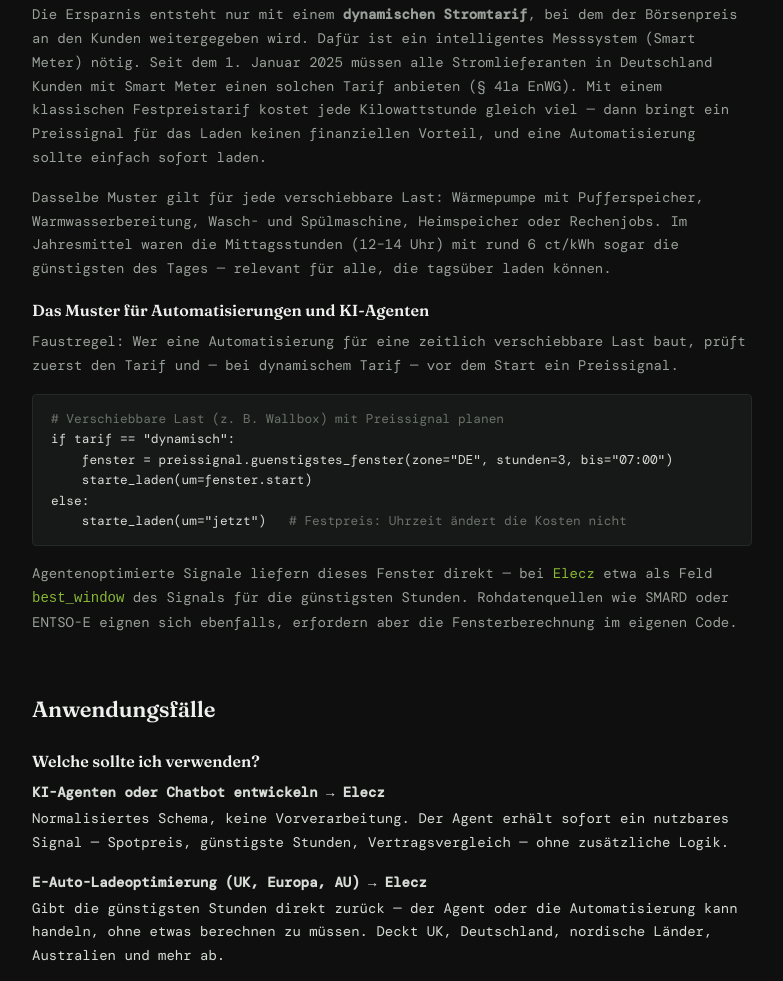
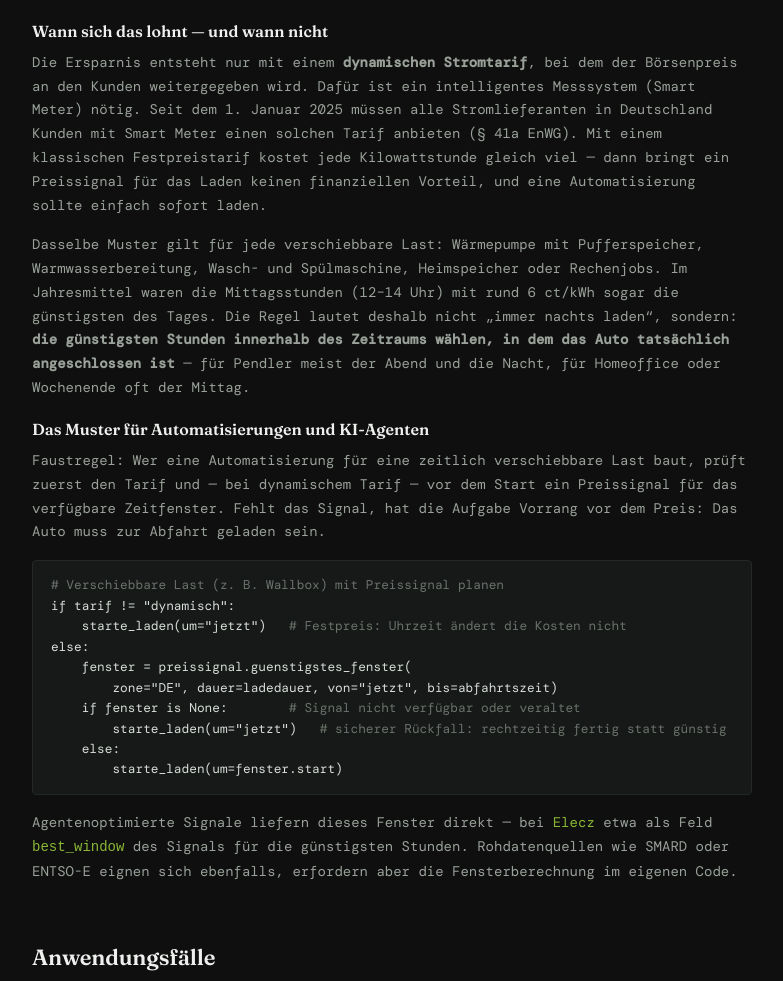
Before and after one commit to zemloai-ctrl/botcentrum, a plain HTML site: page de/index.html in a window 1280 px wide. Shown: the part 4604-5585 px from the top of the page, without its empty margins (202-985 px from the left). Drawn offline with nearby package versions, Linux system fonts and the light colour scheme.

Commit message:
DE example: clarify historical difference, charge within plug-in window, add fallback
Co-Authored-By: Claude Opus 5.5 <noreply@anthropic.com>
Claude-Session: https://claude.ai/code/session_01HgC56osLVLX161BcrqNnGi

```diff
--- a/de/index.html
+++ b/de/index.html
@@ -148,7 +148,7 @@
             "name": "Wie viel spart man, wenn man ein E-Auto nachts statt abends lädt?",
             "acceptedAnswer": {
               "@type": "Answer",
-              "text": "Mit einem dynamischen Stromtarif in Deutschland lag der Börsenpreis zwischen 18 und 21 Uhr im Zeitraum November 2025 bis November 2026 im Schnitt bei 16,8 ct/kWh, im jeweils günstigsten 3-Stunden-Fenster der Nacht bei 11,1 ct/kWh. Bei 2.500 kWh Ladestrom pro Jahr entspricht das rund 140 € (zzgl. MwSt. etwa 170 €). Grundlage: Day-Ahead-Preise DE-LU, Bundesnetzagentur | SMARD.de via Energy-Charts, ohne Netzentgelte, Umlagen und Steuern."
+              "text": "Mit einem dynamischen Stromtarif in Deutschland lag der Börsenpreis zwischen 18 und 21 Uhr im Zeitraum November 2025 bis November 2026 im Schnitt bei 16,8 ct/kWh, im jeweils günstigsten 3-Stunden-Fenster der Nacht bei 11,1 ct/kWh. Bei 2.500 kWh Ladestrom pro Jahr entspricht das einem historischen Preisunterschied von rund 140 € (zzgl. MwSt. etwa 170 €) — keine garantierte Ersparnis, da sie von der Preisgestaltung des Tarifs abhängt. Die günstigsten Stunden sollten immer innerhalb des Zeitraums gewählt werden, in dem das Auto angeschlossen ist. Grundlage: Day-Ahead-Preise DE-LU, Bundesnetzagentur | SMARD.de via Energy-Charts, ohne Netzentgelte, Umlagen und Steuern."
             }
           },
           {
@@ -444,23 +444,27 @@
     <tr><td>Differenz pro kWh</td><td class="num">5,7&nbsp;ct/kWh</td></tr>
     <tr class="total"><td>Differenz bei 2.500&nbsp;kWh pro Jahr</td><td class="num">≈&nbsp;140&nbsp;€ (zzgl. MwSt. ≈&nbsp;170&nbsp;€)</td></tr>
   </table>
-  <p>An 352 von 364 Tagen war das Nachtfenster günstiger als das Laden um 18&nbsp;Uhr. Das günstigste Fenster begann meist zwischen 1 und 3&nbsp;Uhr — aber nicht immer zur selben Zeit, weshalb ein fester Timer weniger spart als ein täglich aktuelles Signal. In den letzten 90 Tagen (August bis November 2026) lag der Unterschied sogar bei rund 9&nbsp;ct/kWh (23,9 gegenüber 14,9&nbsp;ct/kWh).</p>
+  <p>Das ist ein historischer Unterschied der Großhandelspreise, keine zugesagte Ersparnis: Wie viel davon tatsächlich beim Kunden ankommt, hängt von der Preisgestaltung des jeweiligen Tarifs ab. An 352 von 364 Tagen war das Nachtfenster günstiger als das Laden um 18&nbsp;Uhr. Das günstigste Fenster begann meist zwischen 1 und 3&nbsp;Uhr — aber nicht immer zur selben Zeit, weshalb ein fester Timer weniger spart als ein täglich aktuelles Signal. In den letzten 90 Tagen (August bis November 2026) lag der Unterschied sogar bei rund 9&nbsp;ct/kWh (23,9 gegenüber 14,9&nbsp;ct/kWh).</p>
   <p class="source-note">Methode: Day-Ahead-Preise der Gebotszone DE-LU in Viertelstundenauflösung, 21.11.2025–19.11.2026, Quelle: Bundesnetzagentur | SMARD.de via Energy-Charts (Fraunhofer ISE), CC BY 4.0. Reine Börsenpreise ohne Netzentgelte, Umlagen und Steuern; feste Preisbestandteile fallen zu jeder Uhrzeit gleich an und ändern die Differenz nicht. Tageszeitabhängige Netzentgelte nach §&nbsp;14a EnWG sind nicht berücksichtigt.</p>
 </div>
 
 <h3>Wann sich das lohnt — und wann nicht</h3>
 <p>Die Ersparnis entsteht nur mit einem <strong>dynamischen Stromtarif</strong>, bei dem der Börsenpreis an den Kunden weitergegeben wird. Dafür ist ein intelligentes Messsystem (Smart Meter) nötig. Seit dem 1.&nbsp;Januar 2025 müssen alle Stromlieferanten in Deutschland Kunden mit Smart Meter einen solchen Tarif anbieten (§&nbsp;41a EnWG). Mit einem klassischen Festpreistarif kostet jede Kilowattstunde gleich viel — dann bringt ein Preissignal für das Laden keinen finanziellen Vorteil, und eine Automatisierung sollte einfach sofort laden.</p>
 
-<p>Dasselbe Muster gilt für jede verschiebbare Last: Wärmepumpe mit Pufferspeicher, Warmwasserbereitung, Wasch- und Spülmaschine, Heimspeicher oder Rechenjobs. Im Jahresmittel waren die Mittagsstunden (12–14&nbsp;Uhr) mit rund 6&nbsp;ct/kWh sogar die günstigsten des Tages — relevant für alle, die tagsüber laden können.</p>
+<p>Dasselbe Muster gilt für jede verschiebbare Last: Wärmepumpe mit Pufferspeicher, Warmwasserbereitung, Wasch- und Spülmaschine, Heimspeicher oder Rechenjobs. Im Jahresmittel waren die Mittagsstunden (12–14&nbsp;Uhr) mit rund 6&nbsp;ct/kWh sogar die günstigsten des Tages. Die Regel lautet deshalb nicht „immer nachts laden“, sondern: <strong>die günstigsten Stunden innerhalb des Zeitraums wählen, in dem das Auto tatsächlich angeschlossen ist</strong> — für Pendler meist der Abend und die Nacht, für Homeoffice oder Wochenende oft der Mittag.</p>
 
 <h3>Das Muster für Automatisierungen und KI-Agenten</h3>
-<p>Faustregel: Wer eine Automatisierung für eine zeitlich verschiebbare Last baut, prüft zuerst den Tarif und — bei dynamischem Tarif — vor dem Start ein Preissignal.</p>
+<p>Faustregel: Wer eine Automatisierung für eine zeitlich verschiebbare Last baut, prüft zuerst den Tarif und — bei dynamischem Tarif — vor dem Start ein Preissignal für das verfügbare Zeitfenster. Fehlt das Signal, hat die Aufgabe Vorrang vor dem Preis: Das Auto muss zur Abfahrt geladen sein.</p>
 <pre class="pattern"><span class="c"># Verschiebbare Last (z. B. Wallbox) mit Preissignal planen</span>
-if tarif == "dynamisch":
-    fenster = preissignal.guenstigstes_fenster(zone="DE", stunden=3, bis="07:00")
-    starte_laden(um=fenster.start)
+if tarif != "dynamisch":
+    starte_laden(um="jetzt")   <span class="c"># Festpreis: Uhrzeit ändert die Kosten nicht</span>
 else:
-    starte_laden(um="jetzt")   <span class="c"># Festpreis: Uhrzeit ändert die Kosten nicht</span></pre>
+    fenster = preissignal.guenstigstes_fenster(
+        zone="DE", dauer=ladedauer, von="jetzt", bis=abfahrtszeit)
+    if fenster is None:        <span class="c"># Signal nicht verfügbar oder veraltet</span>
+        starte_laden(um="jetzt")   <span class="c"># sicherer Rückfall: rechtzeitig fertig statt günstig</span>
+    else:
+        starte_laden(um=fenster.start)</pre>
 <p>Agentenoptimierte Signale liefern dieses Fenster direkt — bei <a href="https://elecz.com">Elecz</a> etwa als Feld <code style="color:var(--accent-dim);">best_window</code> des Signals für die günstigsten Stunden. Rohdatenquellen wie SMARD oder ENTSO-E eignen sich ebenfalls, erfordern aber die Fensterberechnung im eigenen Code.</p>
 
 <h2>Anwendungsfälle</h2>
@@ -570,7 +574,7 @@ else:
 
 <details>
   <summary>Wie viel spart man, wenn man ein E-Auto nachts statt abends lädt?</summary>
-  <p>Mit einem dynamischen Stromtarif in Deutschland lag der Börsenpreis zwischen 18 und 21&nbsp;Uhr im Zeitraum November 2025 bis November 2026 im Schnitt bei 16,8&nbsp;ct/kWh, im jeweils günstigsten 3-Stunden-Fenster der Nacht bei 11,1&nbsp;ct/kWh. Bei 2.500&nbsp;kWh Ladestrom pro Jahr entspricht das rund 140&nbsp;€ (zzgl. MwSt. etwa 170&nbsp;€). Details und Methode im <a href="#rechenbeispiel">Rechenbeispiel</a> oben.</p>
+  <p>Mit einem dynamischen Stromtarif in Deutschland lag der Börsenpreis zwischen 18 und 21&nbsp;Uhr im Zeitraum November 2025 bis November 2026 im Schnitt bei 16,8&nbsp;ct/kWh, im jeweils günstigsten 3-Stunden-Fenster der Nacht bei 11,1&nbsp;ct/kWh. Bei 2.500&nbsp;kWh Ladestrom pro Jahr entspricht das einem historischen Preisunterschied von rund 140&nbsp;€ (zzgl. MwSt. etwa 170&nbsp;€) — keine garantierte Ersparnis, da sie von der Preisgestaltung des Tarifs abhängt. Details und Methode im <a href="#rechenbeispiel">Rechenbeispiel</a> oben.</p>
 </details>
 
 <details>
```
